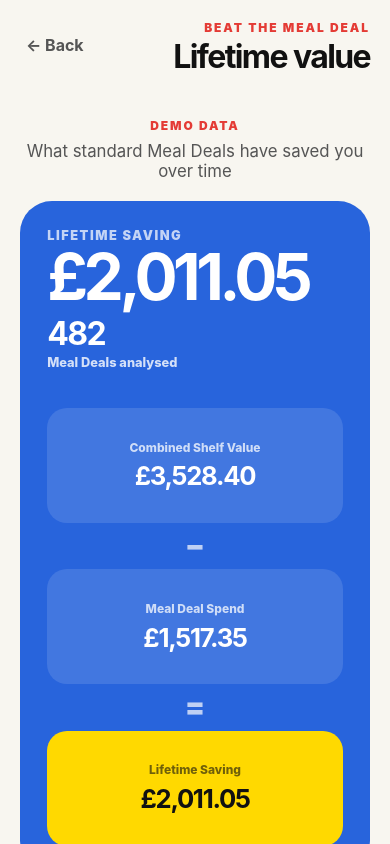
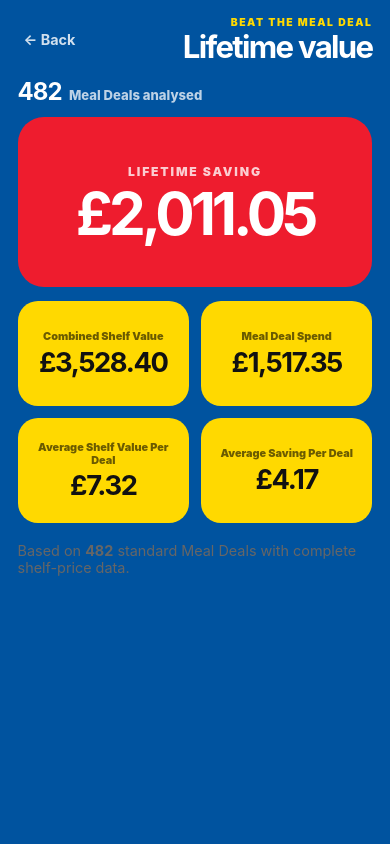
Before and after one commit to TomPaynal/meal-deal-wrapped, a React (Vite) app: page / in a window 390 px wide. Both pictures are taken after a click on the button "Beat the Meal Deal". Shown: the top 844 px of the page. Built offline with nearby package versions, Linux system fonts and the light colour scheme.

Commit message:
Add mobile lifetime savings Wrapped screen

```diff
--- a/src/components/BeatMealDeal.css
+++ b/src/components/BeatMealDeal.css
@@ -661,3 +661,436 @@
     display: inline;
   }
 }
+
+/* =========================================================
+   MOBILE WRAPPED — LIFETIME SAVING
+   ========================================================= */
+
+@media (max-width: 700px) {
+  .heist-shell {
+    min-height: 100svh;
+
+    padding:
+      1rem
+      1.1rem
+      calc(
+        1rem +
+        env(
+          safe-area-inset-bottom
+        )
+      );
+
+    background: #00539f;
+    color: white;
+  }
+
+  /* -----------------------
+     HEADER
+  ----------------------- */
+
+  .heist-header {
+    width: 100%;
+
+    margin:
+      0 0 1.1rem;
+
+    grid-template-columns:
+      auto 1fr;
+
+    gap: 1rem;
+
+    align-items: center;
+  }
+
+  .heist-heading {
+    text-align: right;
+  }
+
+  .heist-heading h1 {
+    color: white;
+
+    font-size:
+      clamp(
+        1.9rem,
+        8vw,
+        2.5rem
+      );
+
+    line-height: 0.95;
+
+    letter-spacing:
+      -0.055em;
+  }
+
+  .heist-back {
+    color:
+      rgba(
+        255,
+        255,
+        255,
+        0.82
+      );
+
+    font-size: 0.9rem;
+  }
+
+  .heist-back:hover {
+    color: white;
+  }
+
+  .heist-header
+  .heist-eyebrow {
+    margin-bottom: 0.25rem;
+
+    color: #ffd900;
+
+    font-size: 0.65rem;
+    font-weight: 900;
+
+    letter-spacing:
+      0.15em;
+  }
+
+  /* -----------------------
+     STRIP DESKTOP INTRO
+  ----------------------- */
+
+  .heist-hero {
+    width: 100%;
+
+    margin: 0;
+
+    text-align: left;
+  }
+
+  .heist-hero >
+  .heist-eyebrow,
+  .heist-intro {
+    display: none;
+  }
+
+  /* -----------------------
+     LIFETIME STORY
+  ----------------------- */
+
+  .heist-lifetime-hero {
+    padding: 0;
+
+    border-radius: 0;
+
+    background:
+      transparent;
+
+    color: white;
+  }
+
+  .heist-lifetime-top {
+    margin-bottom: 0.85rem;
+
+    display: flex;
+
+    flex-direction:
+      column;
+
+    align-items:
+      stretch;
+
+    gap: 0.8rem;
+  }
+
+  .heist-lifetime-count {
+    order: -1;
+
+    padding: 0;
+
+    display: flex;
+
+    align-items:
+      baseline;
+
+    gap: 0.45rem;
+
+    text-align: left;
+  }
+
+  .heist-lifetime-count strong {
+    display: inline;
+
+    color: white;
+
+    font-size: 1.5rem;
+
+    line-height: 1;
+
+    letter-spacing:
+      -0.04em;
+  }
+
+  .heist-lifetime-count span {
+    display: inline;
+
+    margin: 0;
+
+    color:
+      rgba(
+        255,
+        255,
+        255,
+        0.74
+      );
+
+    font-size: 0.82rem;
+    font-weight: 800;
+
+    opacity: 1;
+  }
+
+  /* -----------------------
+     MAIN CRIMSON REVEAL
+  ----------------------- */
+
+  .heist-lifetime-top >
+  div:first-child {
+    min-height: 170px;
+
+    padding:
+      1.35rem
+      1.25rem;
+
+    display: flex;
+
+    flex-direction:
+      column;
+
+    justify-content:
+      center;
+
+    border-radius: 26px;
+
+    background: #ee1c2e;
+    color: white;
+
+    text-align: center;
+  }
+
+  .heist-lifetime-top
+  .heist-winner-label {
+    margin-bottom: 0.55rem;
+
+    color:
+      rgba(
+        255,
+        255,
+        255,
+        0.78
+      );
+
+    font-size: 0.76rem;
+    font-weight: 900;
+
+    letter-spacing:
+      0.15em;
+
+    opacity: 1;
+  }
+
+  .heist-lifetime-saving {
+    color: white;
+
+    font-size:
+      clamp(
+        3.4rem,
+        15vw,
+        4.8rem
+      );
+
+    line-height: 0.88;
+
+    letter-spacing:
+      -0.07em;
+
+    white-space: nowrap;
+  }
+
+  /* -----------------------
+     FIRST ROW OF STICKERS
+  ----------------------- */
+
+  .heist-lifetime-equation {
+    display: grid;
+
+    grid-template-columns:
+      repeat(
+        2,
+        minmax(0, 1fr)
+      );
+
+    gap: 0.75rem;
+  }
+
+  .heist-lifetime-figure {
+    min-height: 105px;
+
+    padding:
+      0.9rem
+      0.65rem;
+
+    display: flex;
+
+    flex-direction:
+      column;
+
+    justify-content:
+      center;
+
+    border-radius: 20px;
+
+    background: #ffd900;
+    color: #111;
+
+    text-align: center;
+  }
+
+  .heist-lifetime-figure span {
+    margin-bottom: 0.35rem;
+
+    color:
+      rgba(
+        0,
+        0,
+        0,
+        0.58
+      );
+
+    font-size: 0.68rem;
+    font-weight: 900;
+
+    line-height: 1.2;
+
+    opacity: 1;
+  }
+
+  .heist-lifetime-figure strong {
+    color: #111;
+
+    font-size:
+      clamp(
+        1.55rem,
+        7vw,
+        2rem
+      );
+
+    line-height: 1;
+
+    letter-spacing:
+      -0.05em;
+  }
+
+  /*
+   * Hide the desktop equation
+   * operators and duplicate result.
+   *
+   * This comes AFTER the generic
+   * figure rule so it stays hidden.
+   */
+  .heist-lifetime-operator,
+  .heist-lifetime-figure-featured {
+    display: none;
+  }
+
+/* -----------------------
+   SECOND ROW OF STICKERS
+----------------------- */
+
+.heist-lifetime-metrics {
+  margin-top: 0.75rem;
+
+  display: grid;
+
+  grid-template-columns:
+    repeat(
+      2,
+      minmax(0, 1fr)
+    );
+
+  gap: 0.75rem;
+}
+
+.heist-metric {
+  min-height: 105px;
+
+  padding:
+    0.9rem
+    0.65rem;
+
+  display: flex;
+
+  flex-direction: column;
+
+  justify-content: center;
+
+  border-radius: 20px;
+
+  background: #ffd900;
+  color: #111;
+
+  text-align: center;
+}
+
+.heist-metric span {
+  order: -1;
+
+  margin:
+    0 0 0.35rem;
+
+  color:
+    rgba(
+      0,
+      0,
+      0,
+      0.58
+    );
+
+  font-size: 0.68rem;
+  font-weight: 900;
+
+  line-height: 1.2;
+}
+
+.heist-metric strong {
+  color: #111;
+
+  font-size:
+    clamp(
+      1.55rem,
+      7vw,
+      2rem
+    );
+
+  line-height: 1;
+
+  letter-spacing:
+    -0.05em;
+}
+
+/*
+ * Keep:
+ * 1. Average Shelf Value
+ * 2. Average Saving
+ *
+ * Drop the £2.33-per-£1 stat
+ * on mobile Wrapped.
+ */
+.heist-metric:nth-child(3) {
+  display: none;
+}
+
+  /* -----------------------
+     FUTURE WRAPPED SCREENS
+  ----------------------- */
+
+  .heist-biggest,
+  .heist-top-five {
+    display: none;
+  }
+}
```
